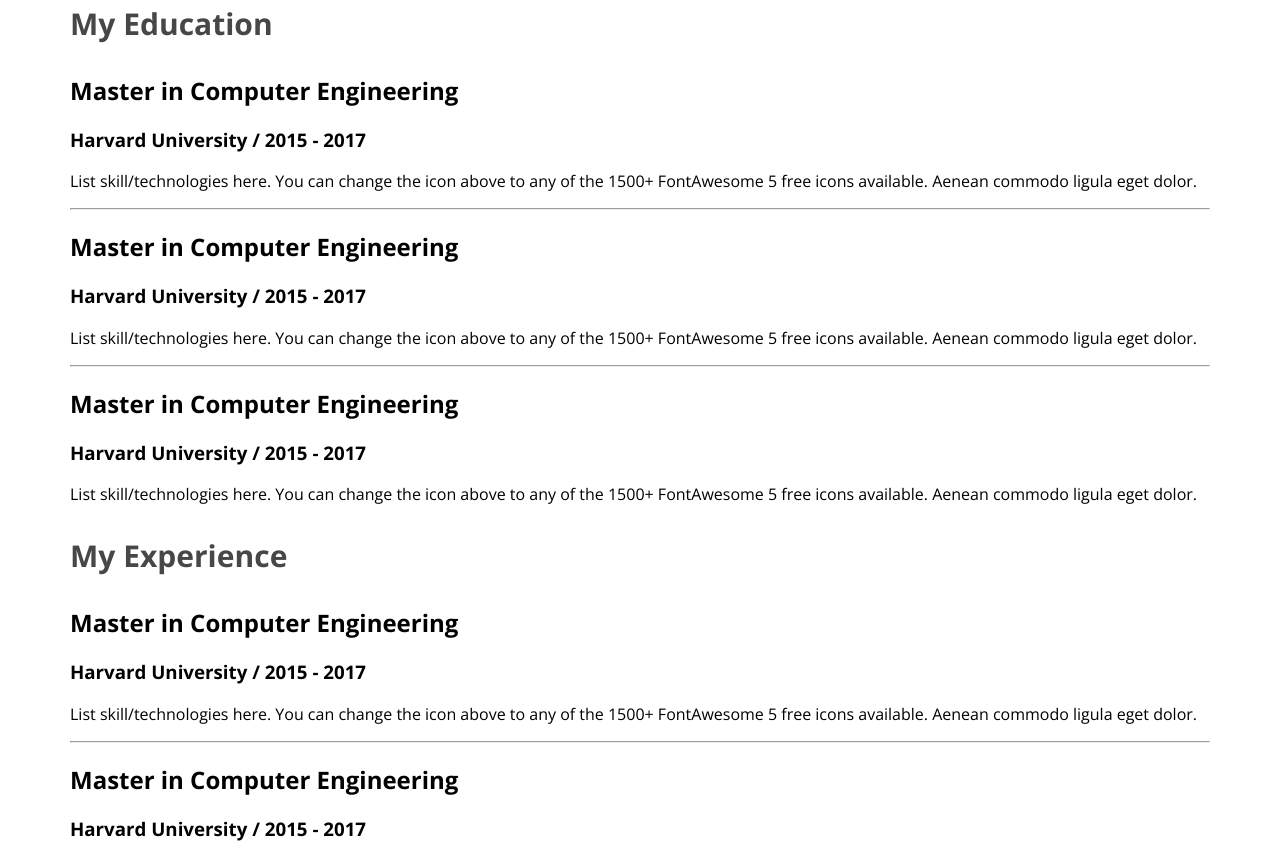
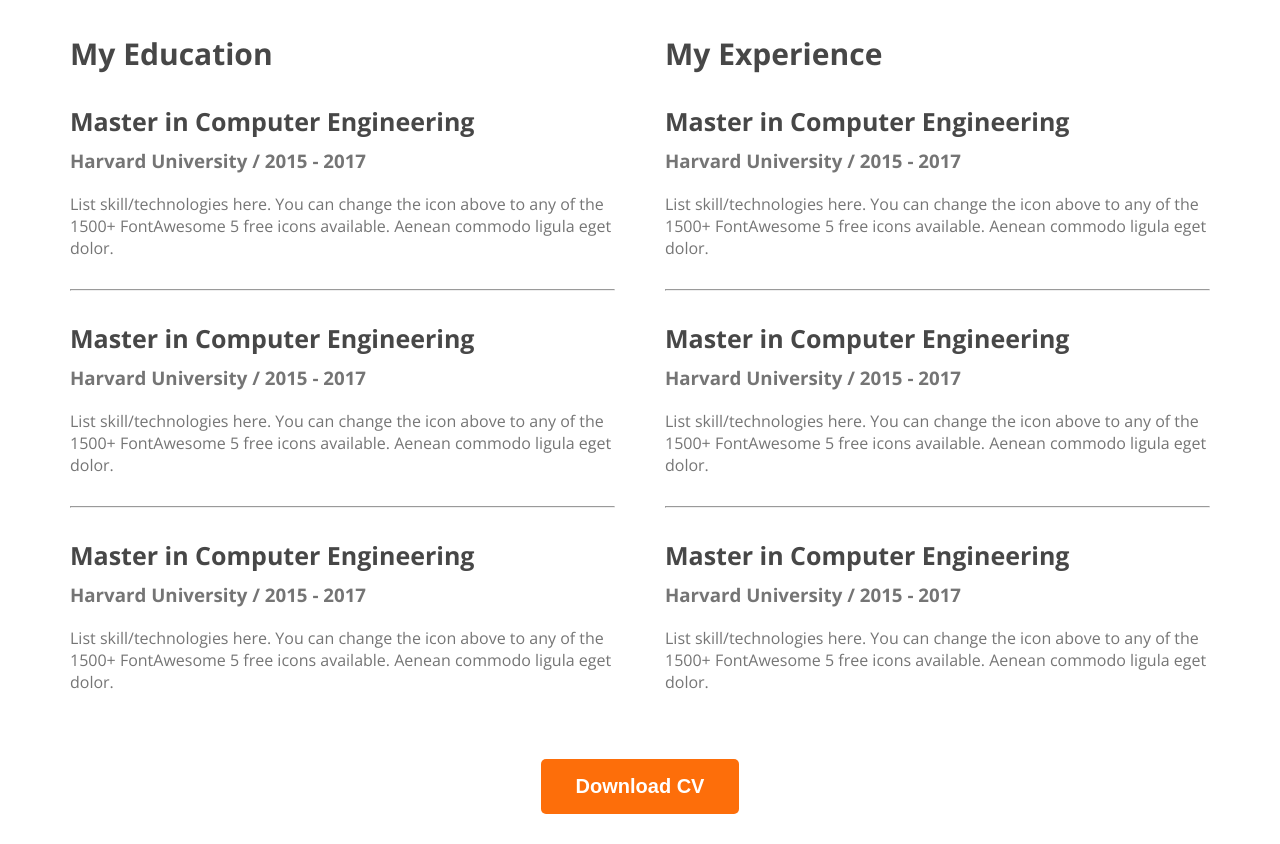
Before and after one commit to MIRNOMAN/developer-portfolio, a plain HTML site: page index.html in a window 1280 px wide. Shown: the part 2382-3226 px from the top of the page. After the commit the page ends 3204 px from the top, so only its background shows below. Drawn offline with nearby package versions, Linux system fonts and the light colour scheme.

Commit message:
creat download cv

```diff
--- a/index.html
+++ b/index.html
@@ -112,14 +112,14 @@
                     <h3 class="resume-item-institute">Harvard University / 2015 - 2017</h3>
                     <p class="resume-item-description">List skill/technologies here. You can change the icon above
                         to any of the 1500+ FontAwesome 5 free icons available. Aenean commodo ligula eget dolor.</p>
-                </div>
-                <hr>
-                <div class="resume-item">
+                   </div>
+                   <hr>
+                   <div class="resume-item">
                     <h2 class="resume-item-title">Master in Computer Engineering</h2>
                     <h3 class="resume-item-institute">Harvard University / 2015 - 2017</h3>
                     <p class="resume-item-description">List skill/technologies here. You can change the icon above
                         to any of the 1500+ FontAwesome 5 free icons available. Aenean commodo ligula eget dolor.</p>
-                </div>
+                   </div>
 
                 </div>
 
@@ -138,13 +138,18 @@
                         <p class="resume-item-description">List skill/technologies here. You can change the icon above
                             to any of the 1500+ FontAwesome 5 free icons available. Aenean commodo ligula eget dolor.</p>
                     </div>
-                    <hr><div class="resume-item">
+                    <hr>
+                    <div class="resume-item">
                         <h2 class="resume-item-title">Master in Computer Engineering</h2>
                         <h3 class="resume-item-institute">Harvard University / 2015 - 2017</h3>
                         <p class="resume-item-description">List skill/technologies here. You can change the icon above
                             to any of the 1500+ FontAwesome 5 free icons available. Aenean commodo ligula eget dolor.</p>
                     </div>
                 </div>
+            </div>
+
+            <div class="download-cv">
+                <button class="btn-primary">Download CV</button>
             </div>
         </section>
 
--- a/style/portfolio.css
+++ b/style/portfolio.css
@@ -129,8 +129,39 @@
 }
 
 /* resume section style */
+
+
 .resume-column-title{
     color: #474747;
 font-size: 30px;
 font-weight: 700;
 }
+.resume-item-title{
+    color: #474747;
+font-size: 25px;
+font-weight: 700;
+margin-bottom: 10px;
+}
+.resume-container{
+    display: flex;
+    gap: 50px;
+}
+.resume-container hr{
+    margin: 30px 0px 30px 0px;
+    color:  #757575;
+}
+.resume-item-institute{
+    color:  #757575;
+
+}
+.resume-item-institute{
+    margin-top: 0px;
+    margin-bottom: 20px;
+}
+.resume-item-description{
+    color:  #757575;
+}
+.download-cv{
+    text-align: center;
+    margin-top: 50px;
+}
```
